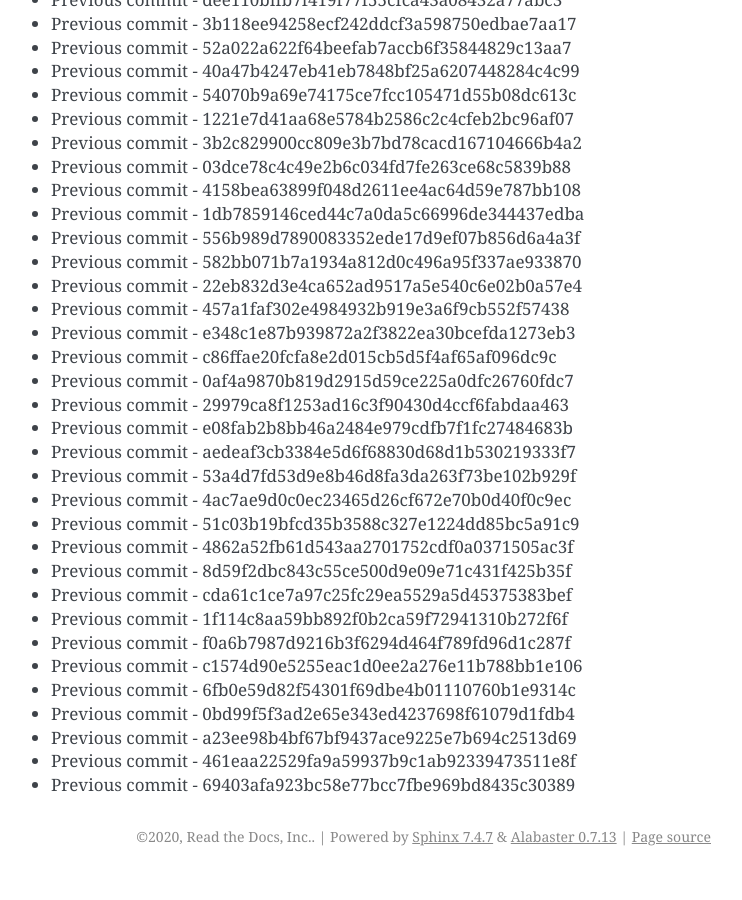
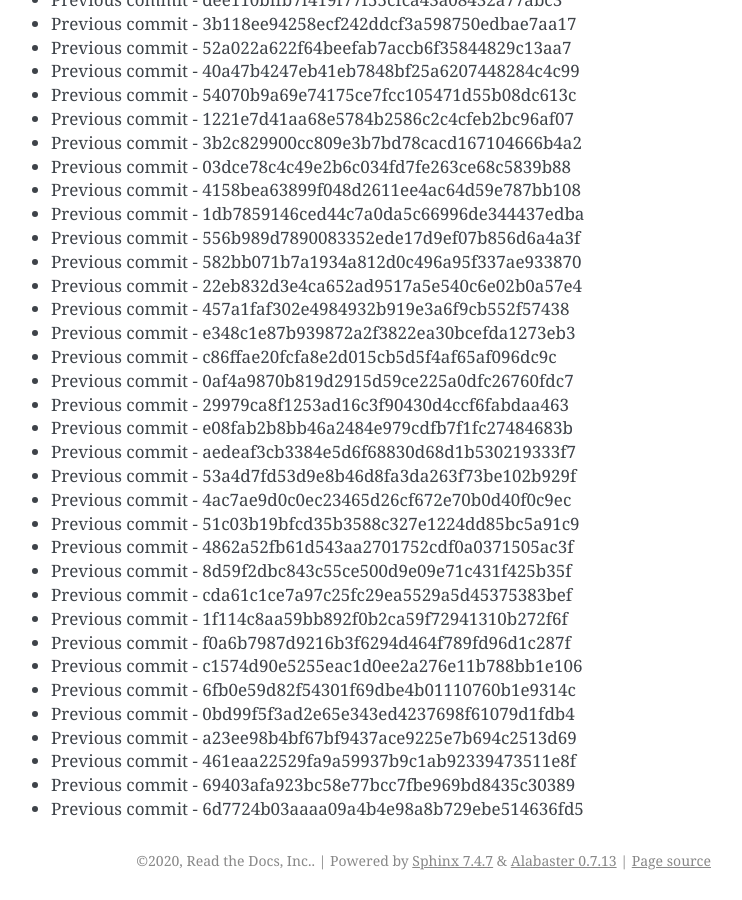
Before and after one commit to readthedocs/rtd-git-stresstest, a Sphinx documentation site: the page built from docs/updates.rst, in a window 1280 px wide and 900 px high, scrolled down 73355 px. Shown: the whole window, without its empty margins (399-1141 px from the left). Built offline with Sphinx 7.4.7, drawn with Linux system fonts in a browser that asks for light colours; before the commit the page ends 74231 px from its top, so only the background shows below that.

Commit message:
Generating commit from previous: 6d7724b03aaaa09a4b4e98a8b729ebe514636fd5

```diff
--- a/docs/updates.rst
+++ b/docs/updates.rst
@@ -3114,3 +3114,4 @@ It can be tested for any performance characteristics.
 * Previous commit - a23ee98b4bf67bf9437ace9225e7b694c2513d69
 * Previous commit - 461eaa22529fa9a59937b9c1ab92339473511e8f
 * Previous commit - 69403afa923bc58e77bcc7fbe969bd8435c30389
+* Previous commit - 6d7724b03aaaa09a4b4e98a8b729ebe514636fd5
```
